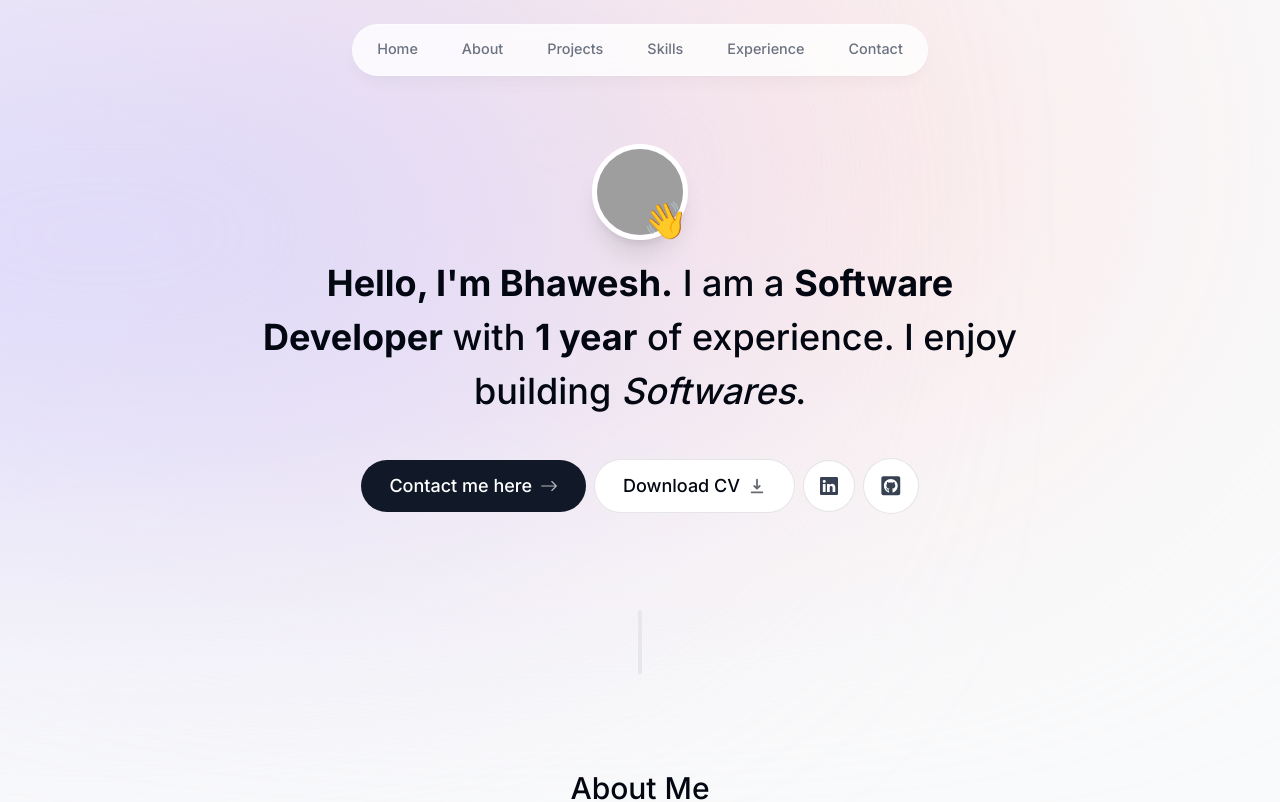
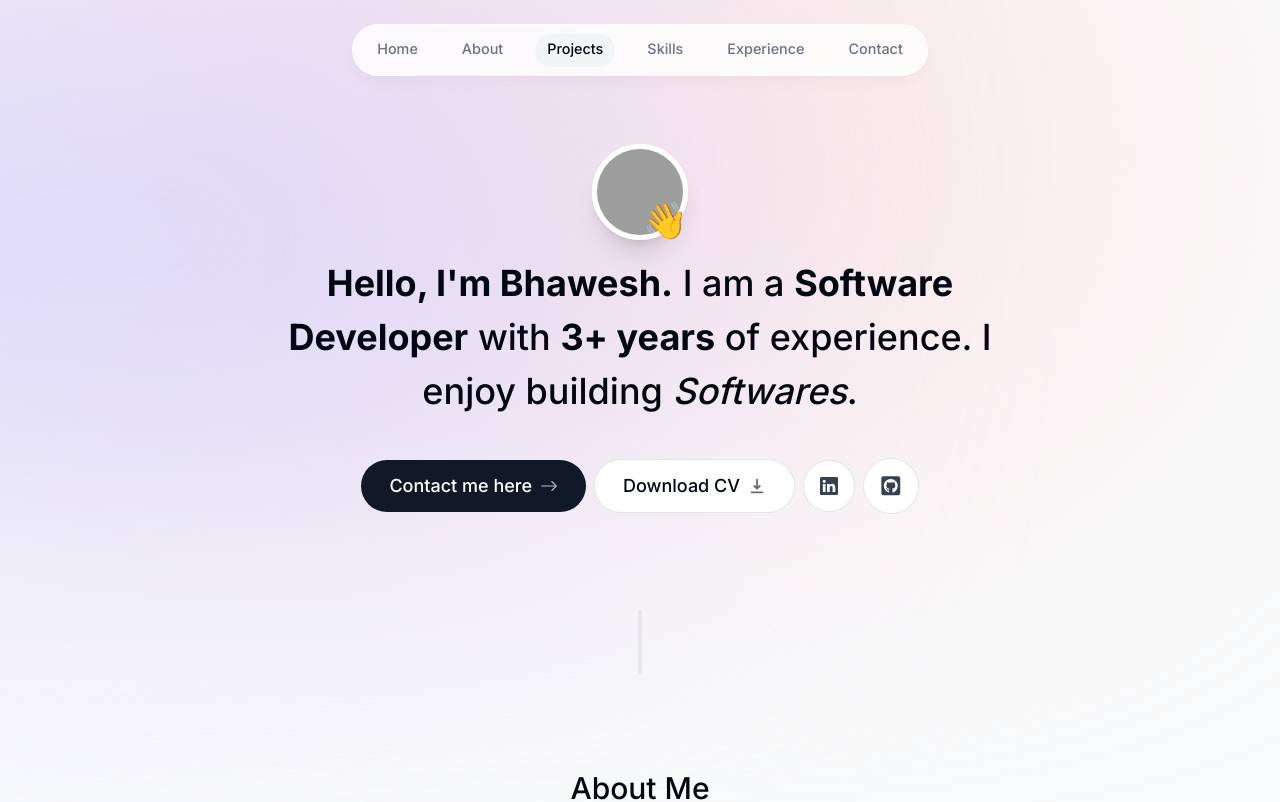
Before and after one commit to bhaweshchaudhary/portfolio, a Next.js app: page / in a window 1280 px wide. Shown: the top 802 px of the page. Built offline with nearby package versions, Linux system fonts and the light colour scheme; grey boxes are pictures that could not be loaded.

Commit message:
fix: update header

```diff
--- a/package.json
+++ b/package.json
@@ -9,11 +9,13 @@
     "lint": "next lint"
   },
   "dependencies": {
+    "clsx": "^2.1.0",
     "framer-motion": "^10.18.0",
     "next": "14.1.0",
     "react": "^18",
     "react-dom": "^18",
-    "react-icons": "^5.0.1"
+    "react-icons": "^5.0.1",
+    "react-intersection-observer": "^9.8.0"
   },
   "devDependencies": {
     "@types/node": "^20",
--- a/src/app/layout.tsx
+++ b/src/app/layout.tsx
@@ -2,6 +2,7 @@
 import { Inter } from "next/font/google";
 import "./globals.css";
 import MyHeader from "@/components/MyHeader";
+import ActiveSectionContextProvider from "@/context/active-section-context";
 
 const inter = Inter({ subsets: ["latin"] });
 
@@ -17,12 +18,16 @@
   children: React.ReactNode;
 }>) {
   return (
-    <html lang="en">
-      <body className={`${inter.className} bg-gray-50 text-gray-950 relative pt-28 sm:pt-36`}>
+    <html lang="en" className="!scroll-smooth">
+      <body
+        className={`${inter.className} bg-gray-50 text-gray-950 relative pt-28 sm:pt-36`}
+      >
         <div className="bg-[#fbe2e3] -z-10 absolute top-[-6rem] right-[11rem] h-[31.25rem] w-[31.25rem] rounded-full blur-[10rem] sm:w-[68.75rem]"></div>
         <div className="bg-[#dbd7fb] -z-10 absolute top-[-1rem] left-[-35rem] h-[31.25rem] w-[50rem] rounded-full blur-[10rem] sm:w-[68.75rem] md:left-[-33rem] lg:left-[-28rem] xl:left[-15rem] 2xl:left-[-5rem]"></div>
-        <MyHeader />
-        {children}
+        <ActiveSectionContextProvider>
+          <MyHeader />
+          {children}
+        </ActiveSectionContextProvider>
       </body>
     </html>
   );
--- a/src/components/MyAbout.tsx
+++ b/src/components/MyAbout.tsx
@@ -3,14 +3,19 @@
 import React from "react";
 import SectionHeading from "./SectionHeading";
 import { motion } from "framer-motion";
+import { useSectionInView } from "@/lib/hooks";
 
 export default function MyAbout() {
+  const { ref } = useSectionInView("About");
+
   return (
     <motion.section
-      className="mb-28 max-w-[45rem] text-center leading-8 sm:mb-40"
+      ref={ref}
+      className="mb-28 max-w-[45rem] text-center leading-8 sm:mb-40 scroll-mt-28"
       initial={{ opacity: 0, y: 100 }}
       animate={{ opacity: 1, y: 0 }}
       transition={{ delay: 0.175 }}
+      id="about"
     >
       <SectionHeading>about me</SectionHeading>
       <p className="mb-3">
--- a/src/components/MyHeader.tsx
+++ b/src/components/MyHeader.tsx
@@ -4,8 +4,15 @@
 import { motion } from "framer-motion";
 import { links } from "@/lib/data";
 import Link from "next/link";
+import clsx from "clsx";
+import {
+  ActiveSectionContext,
+  useActiveSectionContext,
+} from "@/context/active-section-context";
 
 const MyHeader = () => {
+  const { activeSection, setActiveSection, setTimeOfLastClick } =
+    useActiveSectionContext();
   return (
     <>
       <header className="z-[999] relative">
@@ -19,16 +26,39 @@
           <ul className="flex w-[22rem] flex-wrap items-center justify-center gap-y-1 text-[0.9rem] font-medium text-gray-500 sm:w-[initial] sm:flex-nowrap sm:gap-5">
             {links.map((link) => (
               <motion.li
-                className="h-3/4 flex items-center justify-center"
+                className="h-3/4 flex items-center justify-center relative"
                 key={link.hash}
                 initial={{ y: -100, opacity: 0 }}
                 animate={{ y: 0, opacity: 1 }}
               >
                 <Link
-                  className="flex w-full items-center justify-center px-3 py-9 hover:text-gray-950"
+                  className={clsx(
+                    "flex w-full items-center justify-center px-3 py-9 hover:text-gray-950",
+                    {
+                      "text-gray-950": activeSection === link.name,
+                    }
+                  )}
                   href={link.hash}
+                  onClick={() => {
+                    {
+                      setActiveSection(link.name);
+                      setTimeOfLastClick(Date.now());
+                    }
+                  }}
                 >
                   {link.name}
+
+                  {link.name === activeSection && (
+                    <motion.span
+                      className="bg-gray-100  h-[2.03rem] rounded-full absolute inset-0 mt-5 -z-10"
+                      layoutId="activeSection"
+                      transition={{
+                        type: "spring",
+                        stiffness: 380,
+                        damping: 30,
+                      }}
+                    ></motion.span>
+                  )}
                 </Link>
               </motion.li>
             ))}
--- a/src/components/MyIntro.tsx
+++ b/src/components/MyIntro.tsx
@@ -7,10 +7,17 @@
 import { BsArrowRight, BsLinkedin } from "react-icons/bs";
 import { HiDownload } from "react-icons/hi";
 import { FaGithubSquare } from "react-icons/fa";
+import { useSectionInView } from "@/lib/hooks";
 
 export default function MyIntro() {
+  const { ref } = useSectionInView("Home", 0.5);
+
   return (
-    <section className="mb-28 max-w-[50rem] text-center sm:mb-0">
+    <section
+      ref={ref}
+      className="mb-28 max-w-[50rem] text-center sm:mb-0 scroll-mt-[100rem]"
+      id="home"
+    >
       <div className="flex items-center justify-center">
         <div className="relative">
           <motion.div
@@ -51,7 +58,7 @@
       >
         <span className="font-bold">Hello, I'm Bhawesh.</span> I am a{" "}
         <span className="font-bold">Software Developer</span> with{" "}
-        <span className="font-bold">1 year</span> of experience. I enjoy
+        <span className="font-bold">3+ years</span> of experience. I enjoy
         building <span className="italic">Softwares</span>.
       </motion.h1>
 
--- a/src/components/MyProject.tsx
+++ b/src/components/MyProject.tsx
@@ -1,11 +1,16 @@
+"use client";
+
 import React from "react";
 import SectionHeading from "./SectionHeading";
 import { projectsData } from "@/lib/data";
 import Project from "./Project";
+import { useSectionInView } from "@/lib/hooks";
 
 export default function MyProject() {
+  const { ref } = useSectionInView("Projects", 0.5);
+
   return (
-    <section>
+    <section ref={ref} id="projects" className="scroll-mt-28">
       <SectionHeading>My Projects</SectionHeading>
       <div>
         {projectsData.map((project, index) => (
--- /dev/null
+++ b/src/context/active-section-context.tsx
@@ -0,0 +1,48 @@
+"use client";
+
+import type { SectionName } from "@/lib/types";
+import React, { useState, createContext, useContext } from "react";
+
+type ActiveSectionContextProviderProps = {
+  children: React.ReactNode;
+};
+
+type ActiveSectionContextType = {
+  activeSection: SectionName;
+  setActiveSection: React.Dispatch<React.SetStateAction<SectionName>>;
+  timeOfLastClick: number;
+  setTimeOfLastClick: React.Dispatch<React.SetStateAction<number>>;
+};
+
+export const ActiveSectionContext =
+  createContext<ActiveSectionContextType | null>(null);
+
+export default function ActiveSectionContextProvider({
+  children,
+}: ActiveSectionContextProviderProps) {
+  const [activeSection, setActiveSection] = useState<SectionName>("Home");
+  const [timeOfLastClick, setTimeOfLastClick] = useState(0);
+  return (
+    <ActiveSectionContext.Provider
+      value={{
+        activeSection,
+        setActiveSection,
+        timeOfLastClick,
+        setTimeOfLastClick,
+      }}
+    >
+      {children}
+    </ActiveSectionContext.Provider>
+  );
+}
+
+export function useActiveSectionContext() {
+  const context = useContext(ActiveSectionContext);
+
+  if (context === null) {
+    throw new Error(
+      "useActiveSectionContext must be used within an ActiveSectionContextProvider"
+    );
+  }
+  return context;
+}
--- /dev/null
+++ b/src/lib/hooks.ts
@@ -0,0 +1,21 @@
+import { useActiveSectionContext } from "@/context/active-section-context";
+import { useInView } from "react-intersection-observer";
+import { useEffect } from "react";
+import { SectionName } from "./types";
+
+export function useSectionInView(sectionName: SectionName, threshold = 0.75) {
+  const { ref, inView } = useInView({
+    threshold,
+  });
+  const { setActiveSection, timeOfLastClick } = useActiveSectionContext();
+
+  useEffect(() => {
+    if (inView && Date.now() - timeOfLastClick > 1000) {
+      setActiveSection(sectionName);
+    }
+  }, [inView, setActiveSection, timeOfLastClick, sectionName]);
+
+  return {
+    ref,
+  };
+}
--- /dev/null
+++ b/src/lib/types.ts
@@ -0,0 +1,3 @@
+import { links } from "./data";
+
+export type SectionName = (typeof links)[number]["name"];
```
Also changed, not shown: 1 other file (tests, documents, lock files or other folders).
